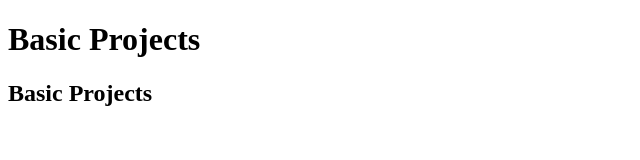
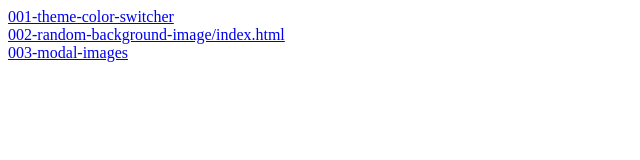
Before and after one commit to abbasideev/basic-projects, a plain HTML site: page index.html in a window 1280 px wide. Shown: the whole page, without its empty margins (0-640 px from the left). Drawn offline with Linux system fonts and the light colour scheme.

Commit message:
create links

```diff
--- a/index.html
+++ b/index.html
@@ -6,7 +6,13 @@
     <title>basic projects</title>
   </head>
   <body>
-    <h1>Basic Projects</h1>
-    <h2>Basic Projects</h2>
+    <a href="./001-theme-color-switcher/index.html">001-theme-color-switcher</a>
+    <br />
+    <a href="./002-random-background-image/index.html"
+      >002-random-background-image/index.html</a
+    >
+    <br />
+    <a href="./003-modal-images/index.html">003-modal-images</a>
+    <br />
   </body>
 </html>
```
